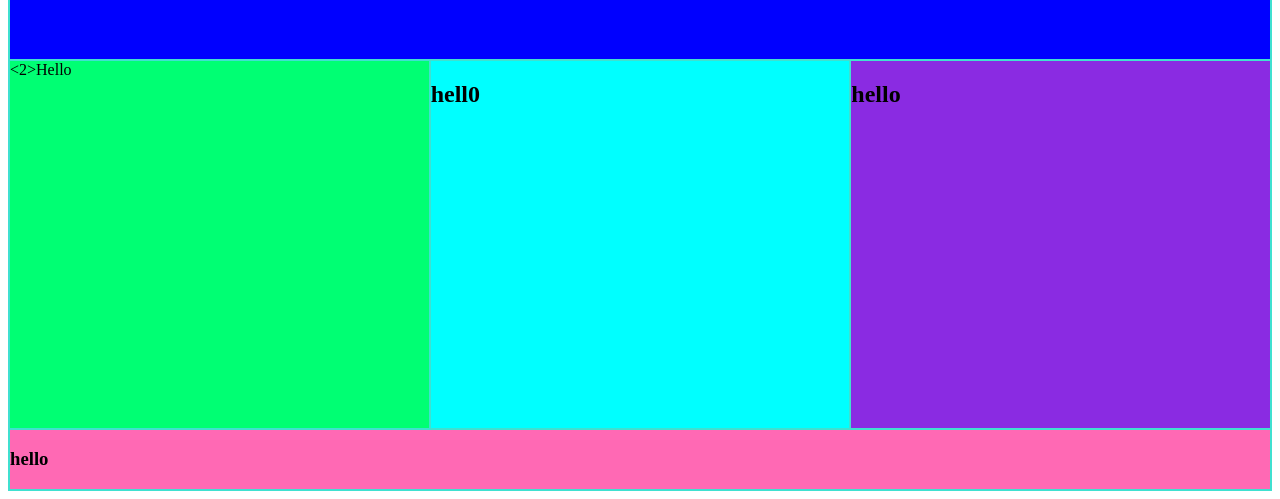
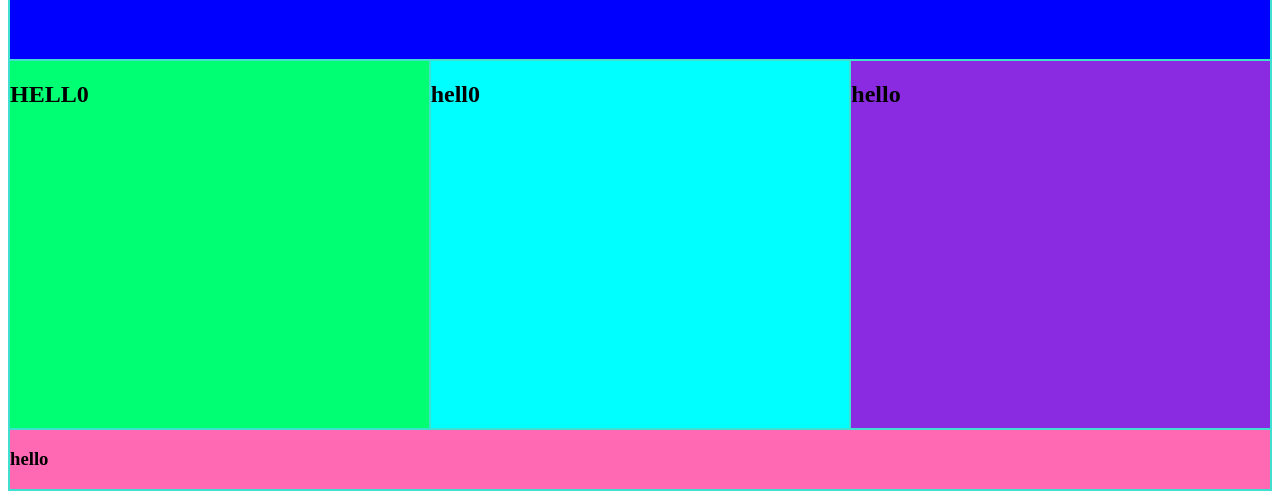
Before and after one commit to SPiccioni1616/grid-pratice-3, a plain HTML site: page index.html in a window 1280 px wide. Shown: the part 379-878 px from the top of the page. Drawn offline with Linux system fonts and the light colour scheme.

Commit message:
Update index.html

```diff
--- a/index.html
+++ b/index.html
@@ -22,7 +22,7 @@
         </div>
 
         <div class="leftbox">
-            <2>Hello</2>
+           <h2>HELL0</h2>
         </div>
 
         <div class="midllebox">
```
